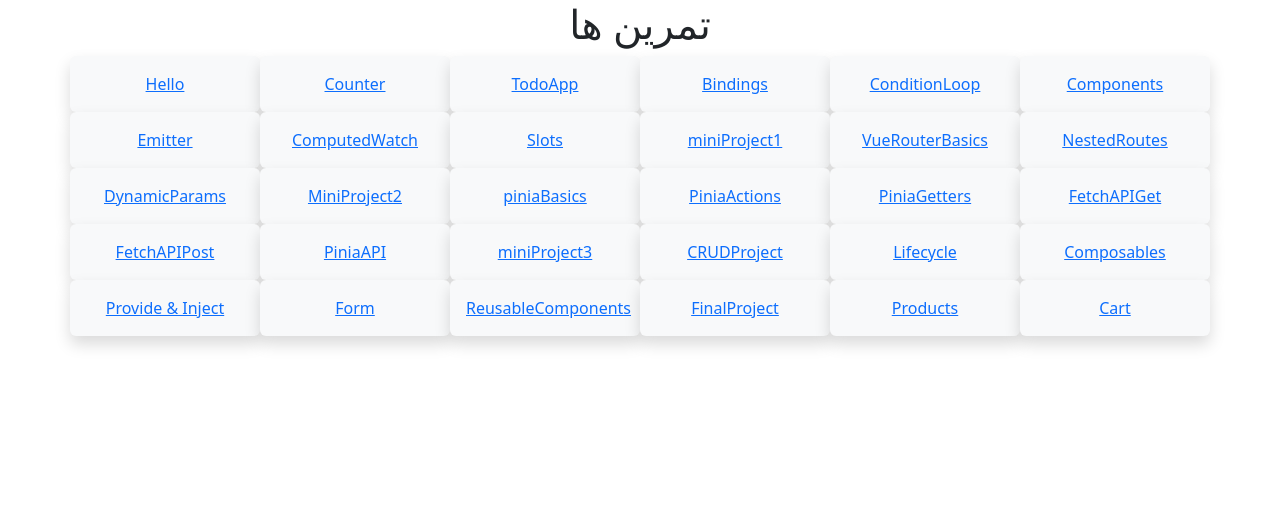
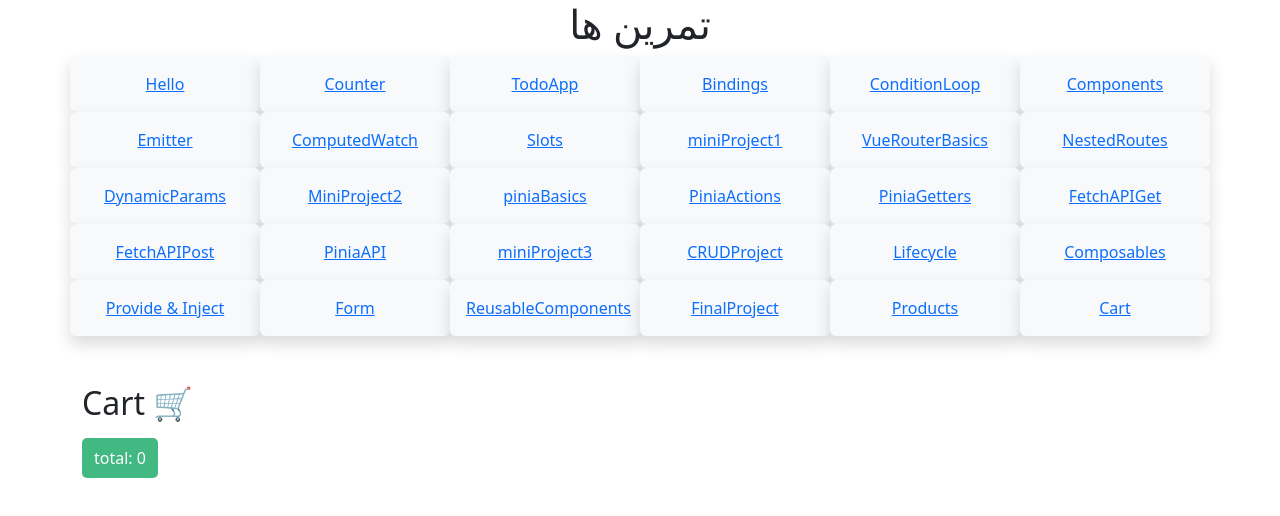
Before and after one commit to ielhamsv/vue-learning-30days, a Vue app in the folder vue-30days/: page /Cart in a window 1280 px wide. Shown: the top 516 px of the page. Built offline with nearby package versions, Linux system fonts and the light colour scheme.

Commit message:
day30 , Cart

```diff
--- a/vue-30days/src/views/Cart.vue
+++ b/vue-30days/src/views/Cart.vue
@@ -1,9 +1,23 @@
 <script setup>
-
+import Card from "@/components/Card.vue";
+import BaseButton from "@/components/BaseButton.vue";
+import {useCartStore} from "@/stores/Cart.js";
+const cart=useCartStore()
 </script>
 
 <template>
+<h2>Cart 🛒</h2>
+  <ul>
+    <li v-for="item in cart.items" :key="item.id">
+      <Card>
+        <template #header>{{item.title}}</template>
+        <p>{{item.price}}</p>
+        <template #footer><button @click="cart.remove(item.id)" class="btn btn-primary">delete</button></template>
+      </Card>
+    </li>
+  </ul>
 
+  <BaseButton> total: {{cart.total}}</BaseButton>
 </template>
 
 <style scoped>
```
